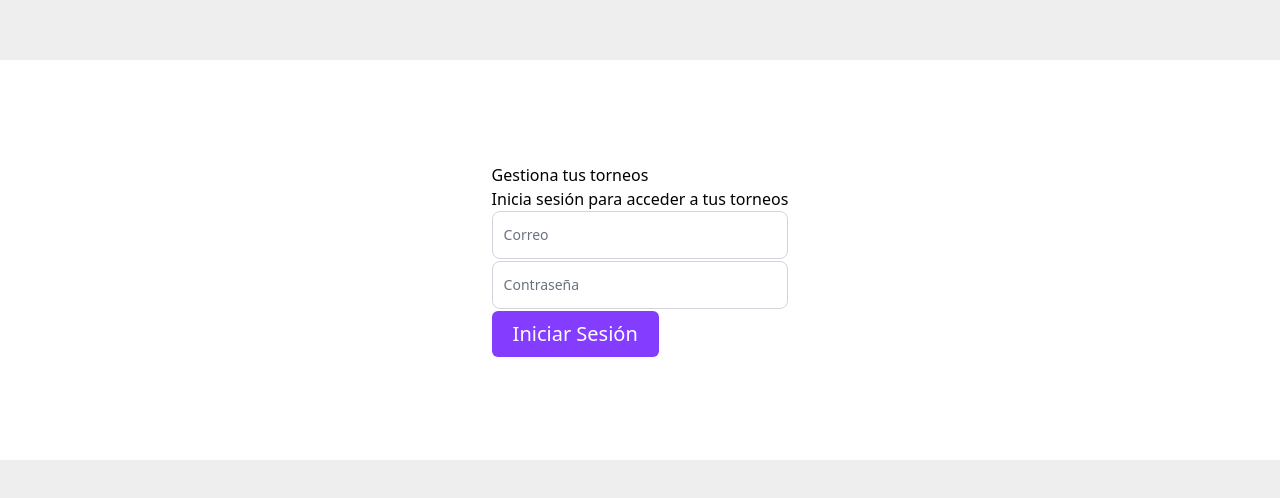
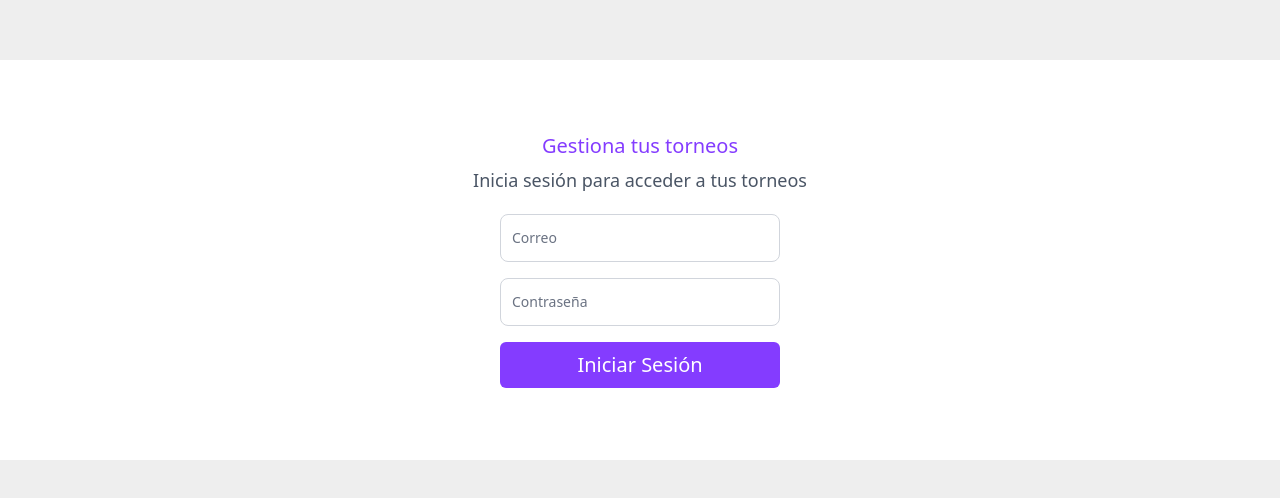
Before and after one commit to FelixAva/kuali-tournaments, a React (Vite) app: page /auth in a window 1280 px wide. Shown: the part 140-638 px from the top of the page. Built offline with nearby package versions, Linux system fonts and the light colour scheme.

Commit message:
SignIn page style

```diff
--- a/src/components/form/Input.tsx
+++ b/src/components/form/Input.tsx
@@ -13,8 +13,8 @@ const Input = ({
   type,
 }: Props ) => {
   return (
-    <>
-      <div className="relative mb-0.5">
+    <div>
+      <div className="relative">
         <input
           type={type}
           id={label.toLowerCase()}
@@ -31,10 +31,10 @@ const Input = ({
 
       {
         error && (
-          <p className="mx-2.5 text-sm text-red-600">{ error }</p>
+          <p className="mt-1 mx-1.5 text-left text-sm text-red-600">{ error }</p>
         )
       }
-    </>
+    </div>
   );
 };
 
--- a/src/routes/auth/index.tsx
+++ b/src/routes/auth/index.tsx
@@ -7,12 +7,21 @@ export const Route = createFileRoute('/auth/')({
 
 function RouteComponent() {
   return (
-    <div>
-      <h2>Gestiona tus torneos</h2>
-      <h3>Inicia sesión para acceder a tus torneos</h3>
+    <>
+      <h2
+        className="mb-1.5 text-xl text-[#843CFF]"
+      >
+        Gestiona tus torneos
+      </h2>
+      <h3
+        className="mb-5 text-lg text-gray-600"
+      >
+        Inicia sesión para acceder a tus torneos
+      </h3>
 
       <form
         action=""
+        className="w-[280px] flex flex-col gap-4"
       >
         <Input
           label='Correo'
@@ -28,6 +37,6 @@ function RouteComponent() {
           action={() => console.log('SignIn')}
         />
       </form>
-    </div>
+    </>
   );
 };
--- a/src/routes/auth/route.tsx
+++ b/src/routes/auth/route.tsx
@@ -6,8 +6,8 @@ export const Route = createFileRoute('/auth')({
 
 function AuthLayoutComponent() {
   return (
-    <div className='w-screen h-screen bg-[#EEE] flex flex-col justify-center items-center'>
-      <div className='w-full h-[400px] bg-[#FFF] flex flex-col justify-center items-center'>
+    <div className="w-screen h-screen bg-[#EEE] flex flex-col justify-center items-center">
+      <div className="w-full h-[400px] bg-[#FFF] flex flex-col justify-center items-center text-center">
         <Outlet />
       </div>
     </div>
```
